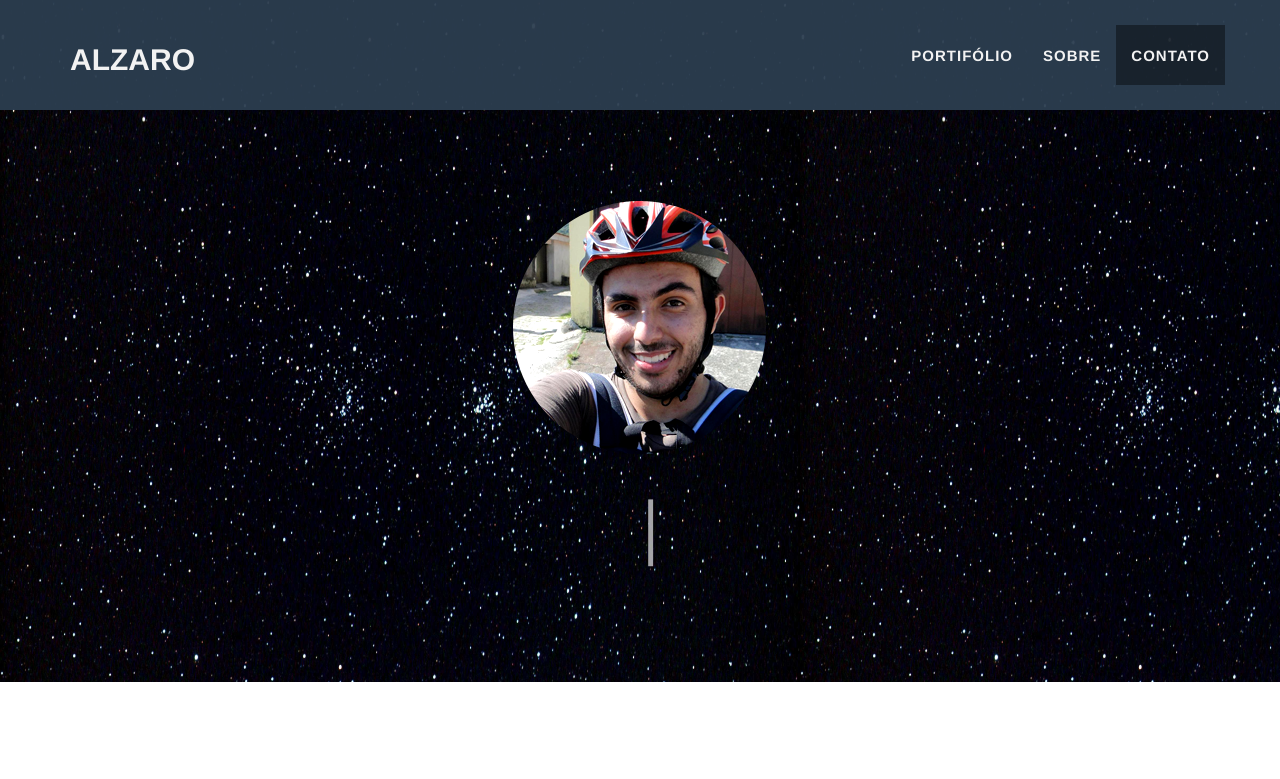
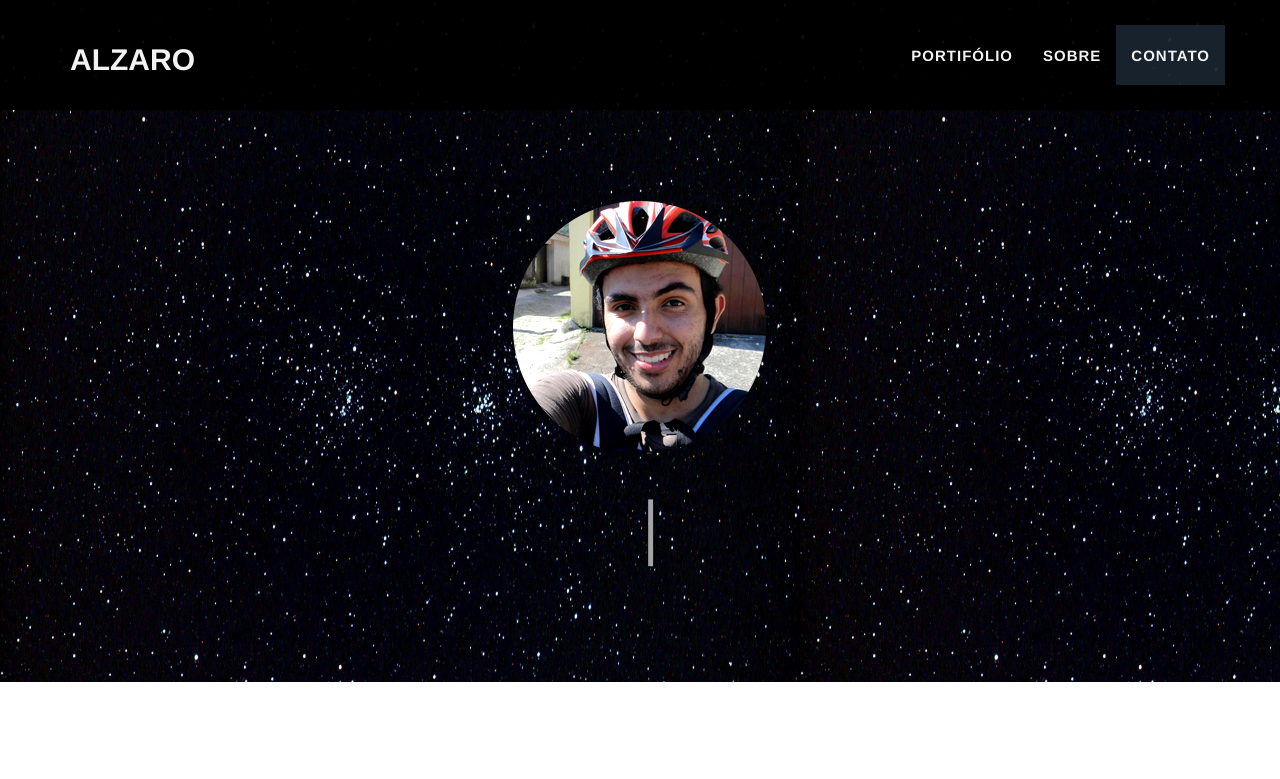
Before and after one commit to alissonzampietro/alissonzampietro.github.io, a plain HTML site: page index.html in a window 1280 px wide. Shown: the top 779 px of the page. Drawn offline with nearby package versions, Linux system fonts and the light colour scheme.

Commit message:
Removendo caracter do css

```diff
--- a/css/style.css
+++ b/css/style.css
@@ -110,7 +110,7 @@ header .intro-text .skills {
 }
 
 .navbar-opacity {
-    opacity: 0.95;]
+    opacity: 0.95;
     background: #000 !important;
 }
 .my-picture {
```
